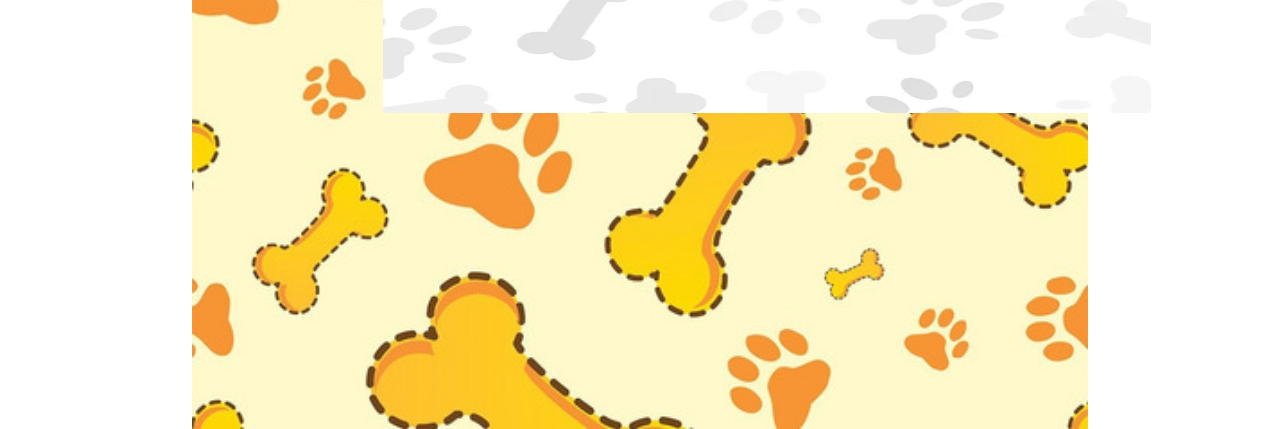
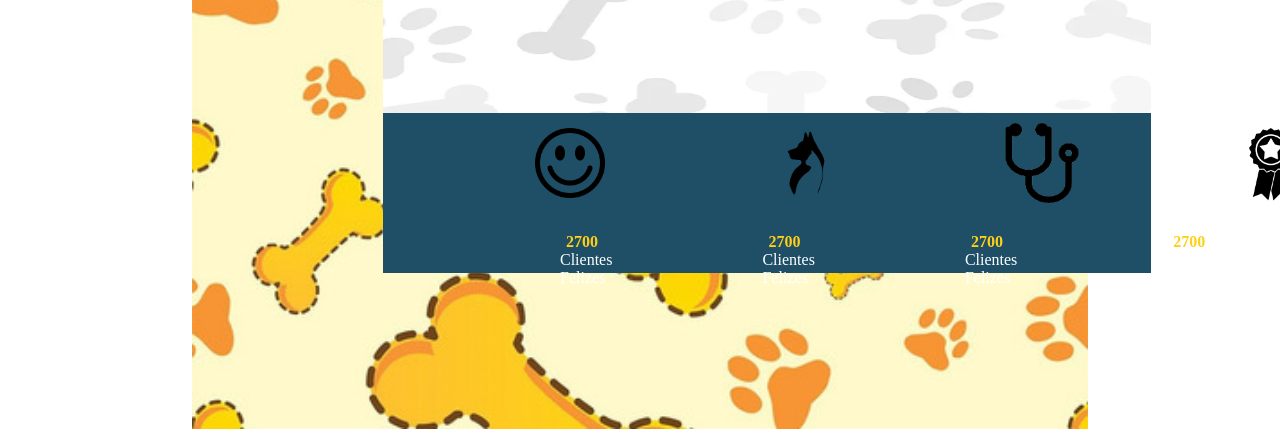
Before and after one commit to RobsonAndrade1/Landing-Page-Pet, a plain HTML site: page index.html in a window 1280 px wide. Shown: the part 467-896 px from the top of the page. Drawn offline with Linux system fonts and the light colour scheme.

Commit message:
inserindo imagens

```diff
--- a/index.html
+++ b/index.html
@@ -43,6 +43,21 @@
                 <button class="esquerdo">Treino</button>
                 <button class="direito">Mais Detalhes</button>
             </div>
+
+            <img class="faixa" src="faixa.jpg">
+
+            <div class="imagens">
+                <img class="sorriso" src="sorriso.png">
+                <img class="cachorro" src="cachorro.png">
+                <img class="medico" src="medico.png">
+                <img class="medalha" src="medalha.png">
+            </div>
+            <div class="clientes">
+                <p><strong>2700</strong><br>Clientes Felizes</p>
+                <p><strong>2700</strong><br>Clientes Felizes</p>
+                <p><strong>2700</strong><br>Clientes Felizes</p>
+                <p><strong>2700</strong><br>Clientes Felizes</p>
+            </div>
         </main>
     </body>
 </html>
--- a/style.css
+++ b/style.css
@@ -116,3 +116,43 @@ h3 {
     border-radius: 4px;
     color: #1F4F66;
 }
+
+.faixa {
+    display: flex;
+    position: absolute;
+    width: 60%;
+    height: 20%;
+    top: 580px;
+    left: 383px;
+}
+
+
+
+.imagens {
+    display: flex;
+    position: absolute;
+    width: 10%;
+    height: 10%;
+    top: 590px;
+    left: 390px;
+    padding: 0 140px;
+    gap: 150px;
+}
+
+ .clientes {
+    display: flex;
+    position: absolute;
+    top: 700px;
+    left: 390px;
+    padding: 0 170px;
+    gap: 150px;
+}
+
+.clientes strong {
+    color: #FED017;
+    padding: 6px;
+}
+
+.clientes p {
+    color: white;
+}
```
Also changed, not shown: cachorro.png (added), faixa.jpg (added), medalha.png (added), medico.png (added), sorriso.png (added).
